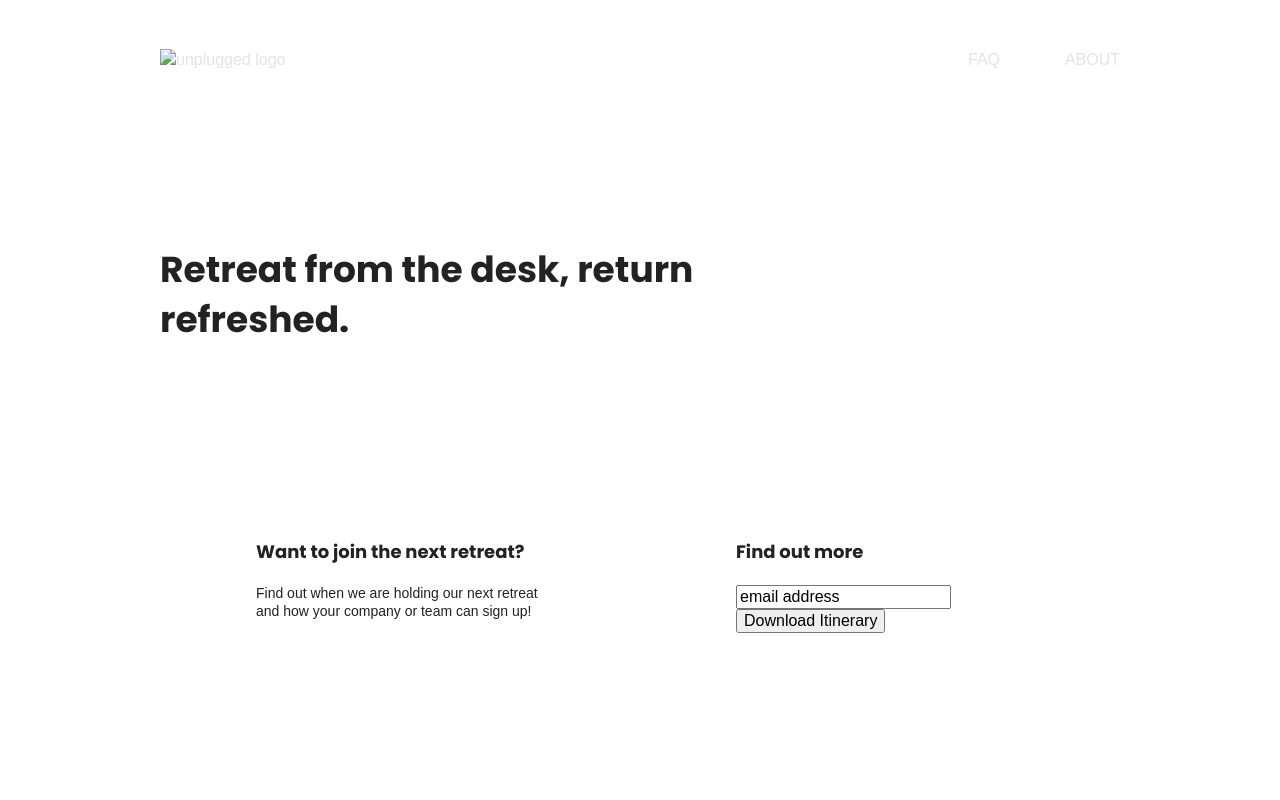
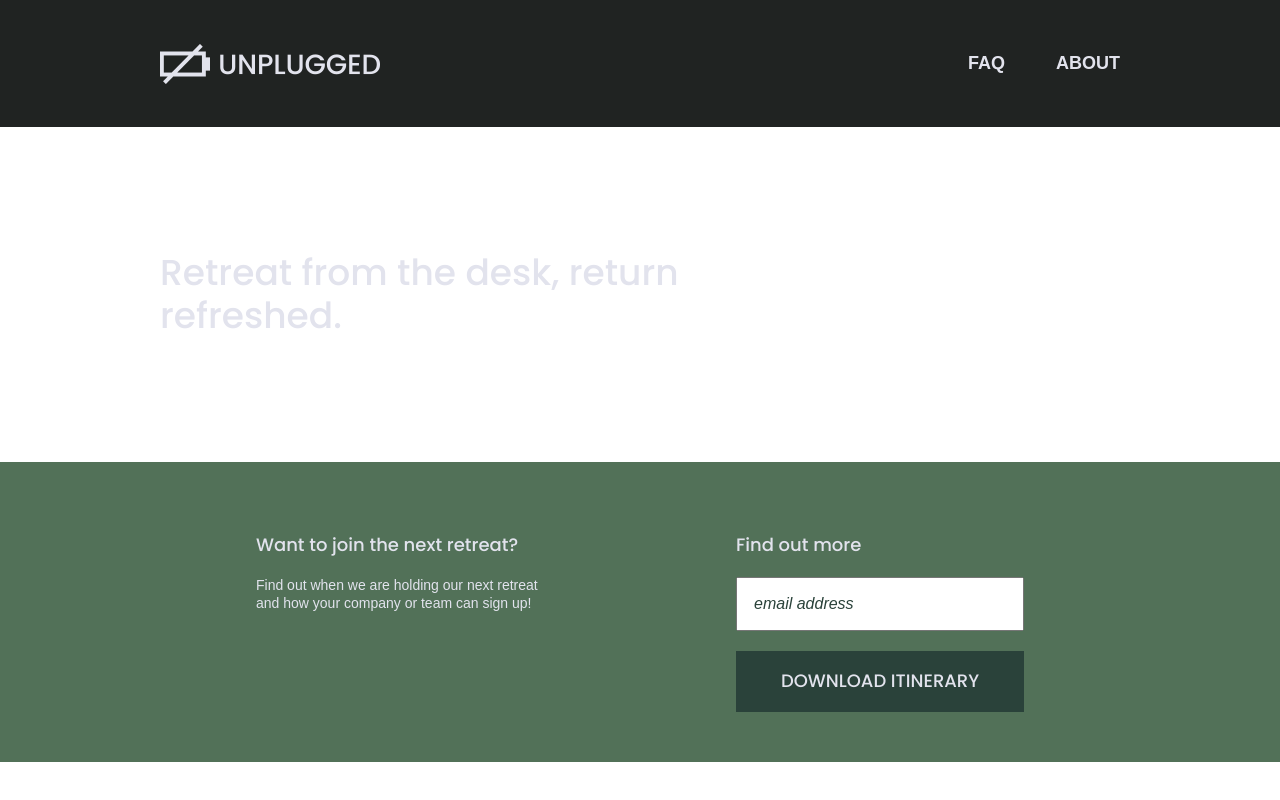
Before and after one commit to mikatodd/unplugged-code-shell, a website: page index.html in a window 1280 px wide. Shown: the top 800 px of the page. Drawn offline with Linux system fonts and the light colour scheme; files that its build step writes are made by us from their sources; files whose address does not match are found by name.

Commit message:
Changed logo image and added remaining styles to homepage

```diff
--- a/Desktop/css/main.css
+++ b/Desktop/css/main.css
@@ -97,6 +97,7 @@ body {
   font-family: 'Opens Sans', sans-serif;
   font-size: 1em;
   text-align: left;
+  color: #e2e3ed;
 }
 
 ul,
@@ -117,13 +118,16 @@ h1 {
 h2 {
   font-family: 'Poppins', sans-serif;
   font-size: 1.875em;
+  font-weight: 500;
 }
 
 h3,
 h4 {
   font-family: 'Poppins', sans-serif;
   font-size: 1.125em;
+  font-weight: 500;
   margin: 20px 0;
+
 }
 
 p {
@@ -149,6 +153,7 @@ footer {
   justify-content: center;
   align-items: center;
   flex-flow: row wrap;
+  background-color: #202322;
 }
 
 header {
@@ -164,9 +169,10 @@ header .content-wrapper {
 }
 
 .header-divider {
+  background: #3a3a3a;
   width: 100%;
   height: 1px;
-  padding: 10px 0 13px 0;
+  margin: 10px 0 20px 0;
 }
 
 
@@ -176,6 +182,9 @@ header nav {
   align-items: center;
   flex-flow: row wrap;
   width: 60%;
+  text-transform: uppercase;
+  font-size: 1.125em;
+  font-weight: 700;
 }
 
 header nav ul {
@@ -186,6 +195,7 @@ header nav ul {
 
 footer {
   flex-direction: column;
+  text-align: center;
 }
 
 footer.content-wrapper {
@@ -201,15 +211,15 @@ footer p {
   margin: 0;
 }
 
-footer .social {
+footer .social-icons {
   display: flex;
-  justify-content: center;
+  justify-content: space-around;
   align-items: center;
 }
 
-footer .social-icons {
+footer .social-icons p {
   display: flex;
-  justify-content: space-around;
+  justify-content: center;
   align-items: center;
 }
 
@@ -227,6 +237,13 @@ footer .copyright {
   flex-flow: row wrap;
 }
 
+.hero-area h1 {
+  font-size: 2.25em;
+  font-weight: 500;
+  font-family: 'Poppins', sans-serif;
+  line-height: 1.2;
+}
+
 /* Aside */
 
 aside {
@@ -234,6 +251,7 @@ aside {
   justify-content: center;
   align-items: center;
   flex-flow: row wrap;
+  background-color: #527158;
 }
 
 /* Features */
@@ -262,6 +280,7 @@ aside {
 
 .features p {
   margin: 0;
+  text-align: center;
 }
 
 /* Reviews */
@@ -270,6 +289,7 @@ aside {
   display: flex;
   justify-content: center;
   flex-flow: row wrap;
+  background: #2a423a;
 }
 
 .reviews h1 {
@@ -279,6 +299,12 @@ aside {
 .reviews h2 {
   width: 50%;
   margin: 20px 0;
+  line-height: 1;
+}
+
+.reviews h3 {
+  margin: 20px 0;
+  width: 55%;
 }
 
 /*---------- Mobile Styles - About ----------*/
@@ -427,6 +453,32 @@ aside {
    These examples override the primary ('mobile first') styles.
    Modify as content requires.
    ========================================================================== */
+   aside .form {
+    margin-top: 30px;
+  }
+
+  input[type=text] {
+    box-sizing: border-box;
+    width: 100%;
+    color: #2a423a;
+    font-style: italic;
+    padding: 1em;
+  }
+
+  input[type=button] {
+    width: 100%;
+    padding: 20px 0;
+    margin-top: 20px;
+    background-color: #2a423a;
+    font-family: 'Poppins', Helvetica, Arial, sans-serif;
+    font-weight: 500;
+    font-size: 1.125em;
+    color: #e2e3ed;
+    border: none;
+    text-align: center;
+    text-transform: uppercase;
+  }
+
 
 @media only screen and (min-width: 768px) {
   /* General styles */
--- a/index.html
+++ b/index.html
@@ -30,7 +30,7 @@
 <header>
 
   <div class="content-wrapper">
-    <a href="#"><img src="../unplugged-retreat/img/Logo.jpg" alt="unplugged logo"></a>
+    <a href="#"><img src="../unplugged-retreat/img/Logo.png" alt="unplugged logo"></a>
     <div class="header-divider"></div>
     <nav>
       <ul>
@@ -102,8 +102,8 @@
 <section class="reviews">
   <div class="content-wrapper">
     <article>
-    <h1>Be a better team in 5 days, like these.</h1>
-    <h2>LaCrue Bottling Co.<br>October 2017</h2>
+    <h2>Be a better team in 5 days, like these.</h2>
+    <h3>LaCrue Bottling Co.<br>October 2017</h3>
     <p>Lorem ipsum dolor sit amet, consectetur adipiscing elit, sed do eiusmod tempor incididunt ut labore et dolore magna aliqua. Ut enim ad minim veniam, quis nostrud exercitation ullamco laboris nisi ut aliquip ex ea commodo consequat. Duis aute irure dolor in reprehenderit in voluptate velit esse cillum dolore eu fugiat nulla pariatur.</p>
   </article>
   </div>
```
Also changed, not shown: about/index.html (+1 -1 lines), faq/index.html (+1 -1 lines), img/Logo.png (added).
